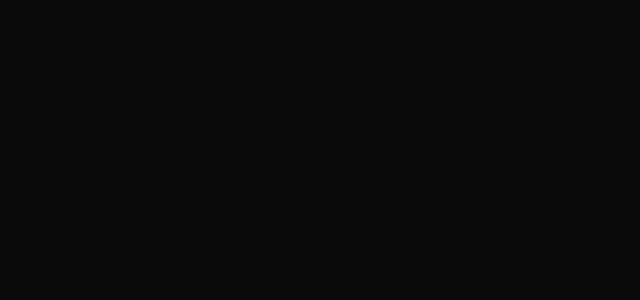
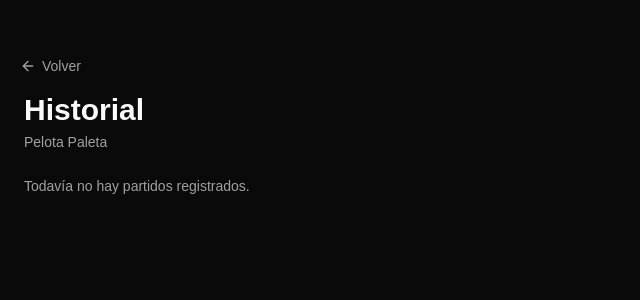
Before and after one commit to juanch0x/tanteador, a React (Vite) app: page /history in a window 1280 px wide. Before the commit this address had no page. Shown: the top 300 px of the page, without its empty margins (0-640 px from the left). Built offline with nearby package versions, Linux system fonts and the light colour scheme.

Commit message:
feat: add full match history screen at /history

```diff
--- a/src/App.tsx
+++ b/src/App.tsx
@@ -5,8 +5,14 @@
 import { GamePage } from "./pages/game/GamePage";
 import { NewGamePage } from "./pages/new-game/NewGamePage";
 import { WelcomePage } from "./pages/welcome/WelcomePage";
+import { HistoryPage } from "./pages/history/HistoryPage";
 
-const routeOrder: Record<string, number> = { "/": 0, "/new": 1, "/game": 2 };
+const routeOrder: Record<string, number> = {
+  "/": 0,
+  "/new": 1,
+  "/history": 1,
+  "/game": 2,
+};
 
 function AppRoutes() {
   const location = useLocation();
@@ -27,6 +33,7 @@
           <Routes location={location} key={location.pathname}>
             <Route path="/" element={<WelcomePage />} />
             <Route path="/new" element={<NewGamePage />} />
+            <Route path="/history" element={<HistoryPage />} />
             <Route path="/game" element={<GamePage />} />
           </Routes>
         </AnimatePresence>
--- /dev/null
+++ b/src/pages/history/HistoryPage.tsx
@@ -0,0 +1,49 @@
+import { useMatchHistory } from "@/store/store";
+import { PageTransition } from "@/components/shared/PageTransition";
+import MatchHistoryCard from "@/components/shared/MatchHistoryCard";
+import { Accordion } from "@/components/ui/accordion";
+import { useNavigate } from "react-router";
+import { ArrowLeft } from "lucide-react";
+
+export const HistoryPage = () => {
+  const matchHistory = useMatchHistory();
+  const navigate = useNavigate();
+
+  const sorted = [...matchHistory].sort((a, b) =>
+    (b.finishedAt ?? "").localeCompare(a.finishedAt ?? "")
+  );
+
+  return (
+    <PageTransition>
+      <div className="min-h-screen flex flex-col px-6 pt-14 pb-10 gap-6">
+        <header>
+          <button
+            onClick={() => navigate(-1)}
+            className="flex items-center gap-1.5 text-muted-foreground mb-4 -ml-1"
+          >
+            <ArrowLeft className="size-4" />
+            <span className="text-sm">Volver</span>
+          </button>
+          <h1 className="text-3xl font-bold">Historial</h1>
+          <p className="text-sm text-muted-foreground mt-1">Pelota Paleta</p>
+        </header>
+
+        {sorted.length === 0 ? (
+          <p className="text-sm text-muted-foreground">
+            Todavía no hay partidos registrados.
+          </p>
+        ) : (
+          <Accordion type="single" collapsible className="flex flex-col gap-2">
+            {sorted.map((match, idx) => (
+              <MatchHistoryCard
+                key={`${match.finishedAt ?? "unknown"}-${idx}`}
+                match={match}
+                value={`match-${idx}`}
+              />
+            ))}
+          </Accordion>
+        )}
+      </div>
+    </PageTransition>
+  );
+};
--- a/src/pages/welcome/components/RecentMatches.tsx
+++ b/src/pages/welcome/components/RecentMatches.tsx
@@ -1,6 +1,7 @@
 import { useMatchHistory } from "@/store/store";
 import { Accordion } from "@/components/ui/accordion";
 import MatchHistoryCard from "@/components/shared/MatchHistoryCard";
+import { Link } from "react-router";
 
 const MAX_RECENT = 5;
 
@@ -15,9 +16,17 @@
 
   return (
     <div className="flex flex-col gap-3">
-      <p className="text-xs font-semibold tracking-widest uppercase text-muted-foreground">
-        Últimos partidos
-      </p>
+      <div className="flex items-center justify-between">
+        <p className="text-xs font-semibold tracking-widest uppercase text-muted-foreground">
+          Últimos partidos
+        </p>
+        <Link
+          to="/history"
+          className="text-xs text-muted-foreground hover:text-foreground transition-colors"
+        >
+          Ver todo →
+        </Link>
+      </div>
       <Accordion type="single" collapsible className="flex flex-col gap-2">
         {recent.map((match, idx) => (
           <MatchHistoryCard
```
